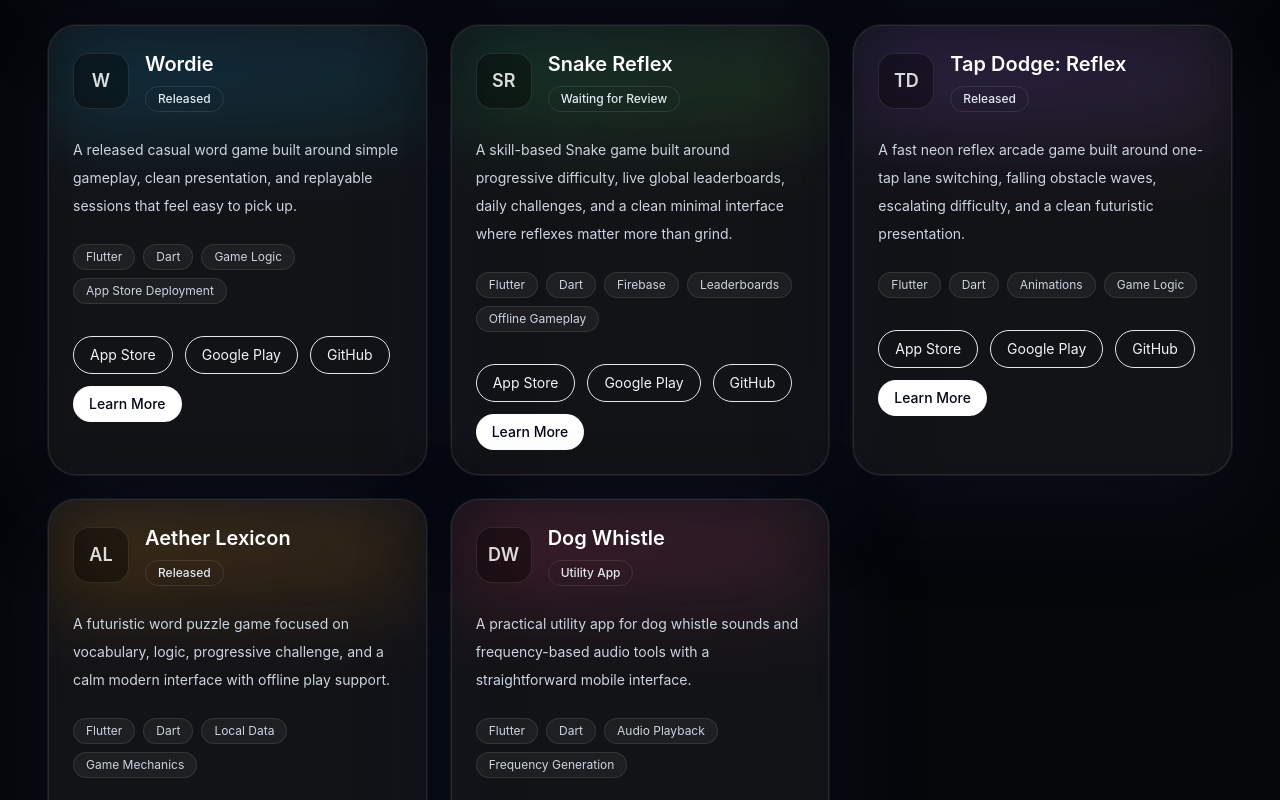
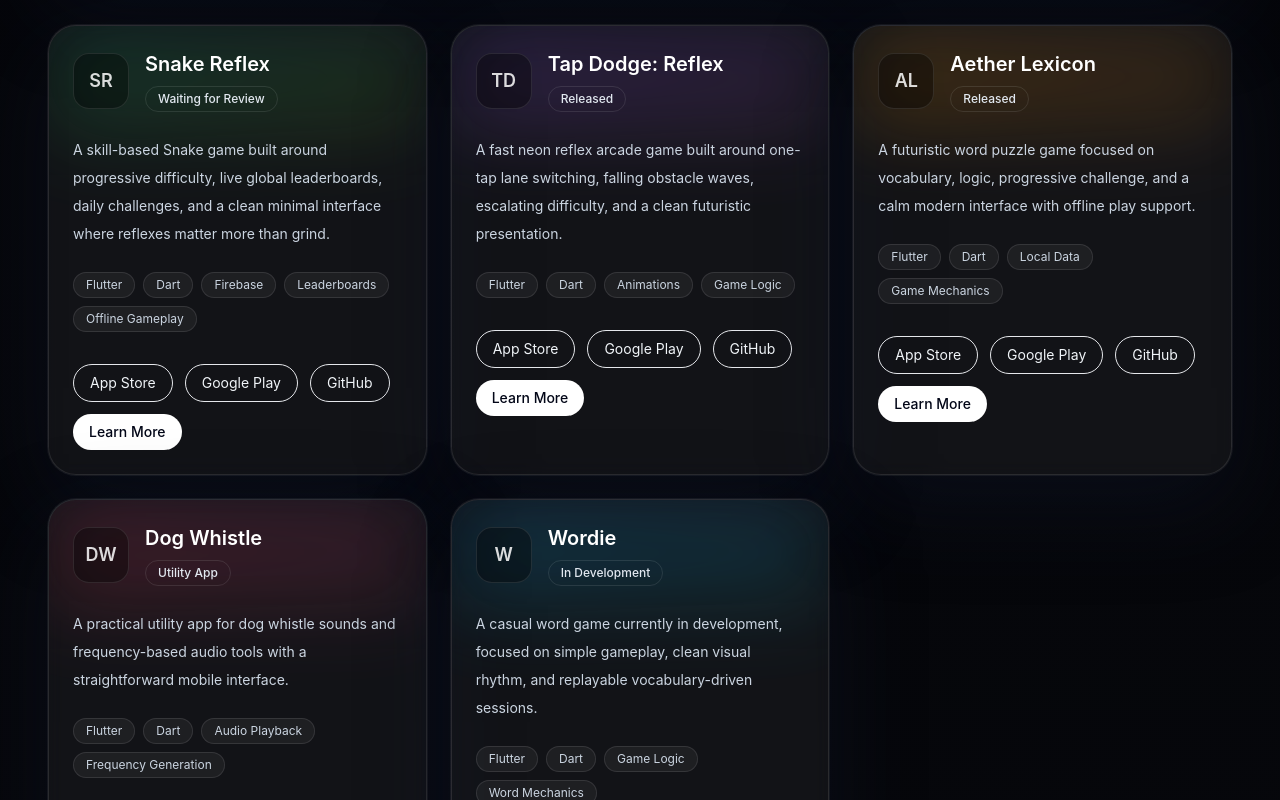
Before and after one commit to ArtemLuty/ak-games-landing, a Next.js app: page /projects in a window 1280 px wide. Shown: the part 880-1680 px from the top of the page. Built offline with nearby package versions, Linux system fonts and the light colour scheme.

Commit message:
Update project GitHub links and ordering

```diff
--- a/data/site.ts
+++ b/data/site.ts
@@ -53,27 +53,12 @@
   tech: ["Flutter", "Dart", "REST APIs", "Audio Streaming", "State Management"],
   links: {
     learnMore: "/projects#freedom-player",
-    github: contactDetails.github,
+    github: "https://github.com/ArtemLuty/free_music_plauer",
     contact: "/contact",
   },
 };
 
 export const projects: Project[] = [
-  {
-    slug: "wordie",
-    title: "Wordie",
-    description:
-      "A released casual word game built around simple gameplay, clean presentation, and replayable sessions that feel easy to pick up.",
-    status: "Released",
-    tech: ["Flutter", "Dart", "Game Logic", "App Store Deployment"],
-    links: {
-      appStore: "https://apps.apple.com/",
-      googlePlay: "https://play.google.com/store",
-      github: contactDetails.github,
-      learnMore: "/projects#wordie",
-    },
-    accent: "from-sky-500/30 to-cyan-400/15",
-  },
   {
     slug: "snake-reflex",
     title: "Snake Reflex",
@@ -84,7 +69,7 @@
     links: {
       appStore: contactDetails.appStoreDeveloper,
       googlePlay: "https://play.google.com/store",
-      github: contactDetails.github,
+      github: "https://github.com/ArtemLuty/snake_classic",
       learnMore: "/projects#snake-reflex",
     },
     accent: "from-emerald-500/30 to-lime-400/15",
@@ -134,6 +119,21 @@
     },
     accent: "from-rose-500/30 to-pink-400/15",
   },
+  {
+    slug: "wordie",
+    title: "Wordie",
+    description:
+      "A casual word game currently in development, focused on simple gameplay, clean visual rhythm, and replayable vocabulary-driven sessions.",
+    status: "In Development",
+    tech: ["Flutter", "Dart", "Game Logic", "Word Mechanics"],
+    links: {
+      appStore: "https://apps.apple.com/",
+      googlePlay: "https://play.google.com/store",
+      github: contactDetails.github,
+      learnMore: "/projects#wordie",
+    },
+    accent: "from-sky-500/30 to-cyan-400/15",
+  },
 ];
 
 export const technologies = [
```
